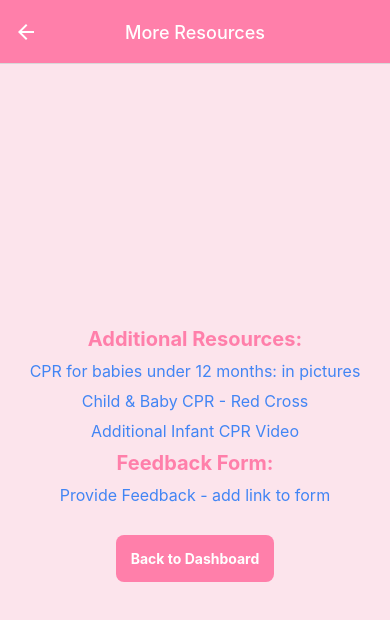
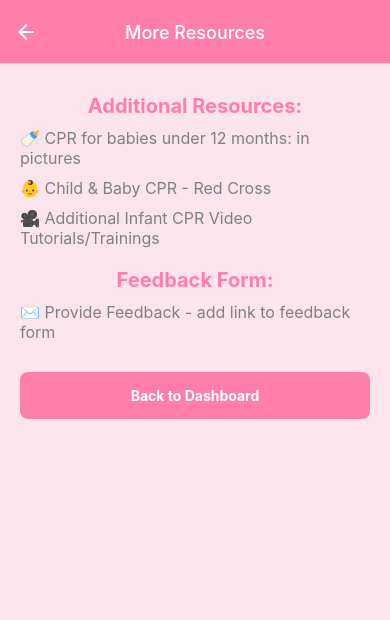
Before and after one commit to NicoleDino/Team14_infantCPRApp, a React Native app: screen /More in a window 390 px wide. Shown: the top 620 px of the page. Built offline with nearby package versions, Linux system fonts and the light colour scheme.

Commit message:
Updated More.js
Minor modifications added

```diff
--- a/screens/More.js
+++ b/screens/More.js
@@ -20,17 +20,17 @@ function More({ navigation }) {
     <View style={styles.container}>
       <Text style={styles.title}>Additional Resources:</Text>
       <TouchableOpacity onPress={() => handleOpenLink('https://raisingchildren.net.au/newborns/safety/cpr/cpr-for-babies')}>
-        <Text style={styles.link}>CPR for babies under 12 months: in pictures</Text>
+        <Text style={styles.link}>🍼 CPR for babies under 12 months: in pictures</Text>
       </TouchableOpacity>
       <TouchableOpacity onPress={() => handleOpenLink('https://www.redcross.org/take-a-class/cpr/performing-cpr/child-baby-cpr')}>
-        <Text style={styles.link}>Child & Baby CPR - Red Cross</Text>
+        <Text style={styles.link}>👶 Child & Baby CPR - Red Cross</Text>
       </TouchableOpacity>
       <TouchableOpacity onPress={() => handleOpenLink('https://www.youtube.com/watch?v=tK-gwp4dPmw')}>
-        <Text style={styles.link}>Additional Infant CPR Video</Text>
+        <Text style={styles.link}>🎥 Additional Infant CPR Video Tutorials/Trainings</Text>
       </TouchableOpacity>
       <Text style={styles.title}>Feedback Form:</Text>
       <TouchableOpacity onPress={handleOpenFeedbackForm}>
-        <Text style={styles.link}>Provide Feedback - add link to form</Text>
+        <Text style={styles.link}>✉️ Provide Feedback - add link to feedback form</Text>
       </TouchableOpacity>
       <TouchableOpacity style={styles.backButton} onPress={handleBackToDashboardPress}>
         <Text style={styles.backButtonText}>Back to Dashboard</Text>
@@ -42,20 +42,22 @@ function More({ navigation }) {
 const styles = StyleSheet.create({
   container: {
     flex: 1,
-    justifyContent: 'center',
-    alignItems: 'center',
+    padding: 20,
     backgroundColor: '#FCE4EC',
   },
   title: {
     fontSize: 20,
     fontWeight: 'bold',
     marginBottom: 10,
+    marginTop: 10,
     color: '#FF7FAA',
+    textAlign: 'center'
   },
   link: {
     fontSize: 16,
-    color: '#4285F4',
+    color: 'gray',
     marginBottom: 10,
+    textAlign: 'left',
   },
   backButton: {
     backgroundColor: '#FF7FAA',
```
